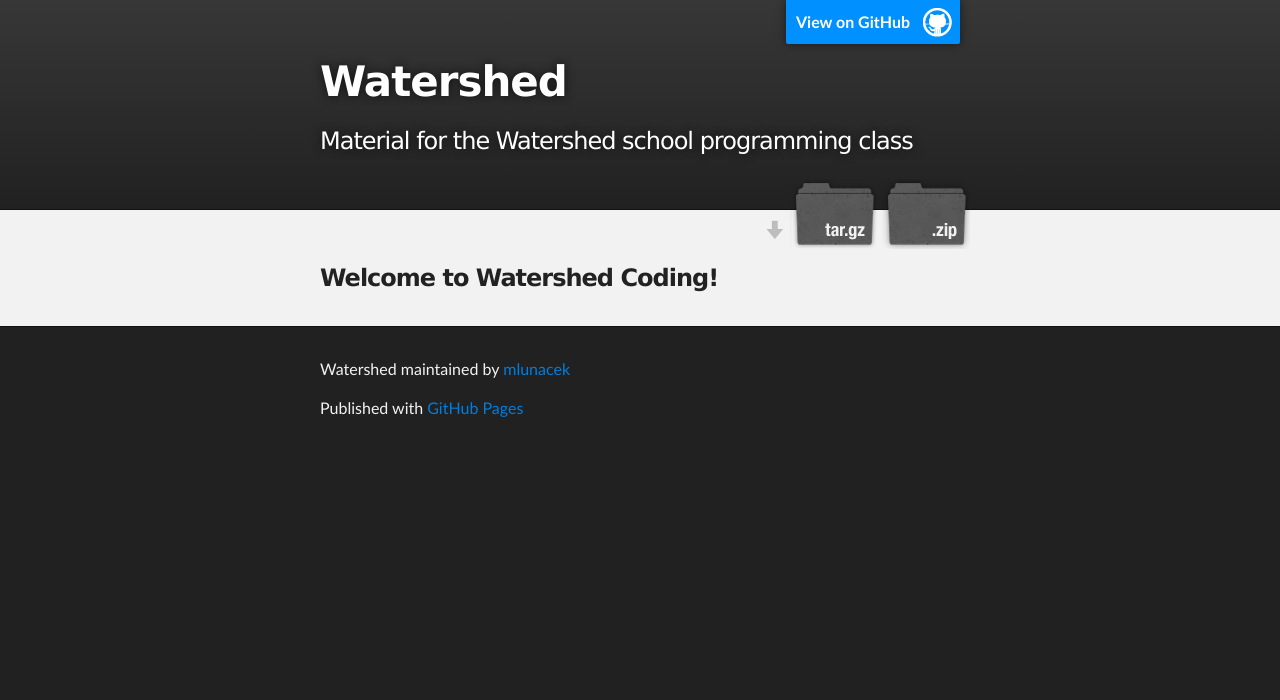
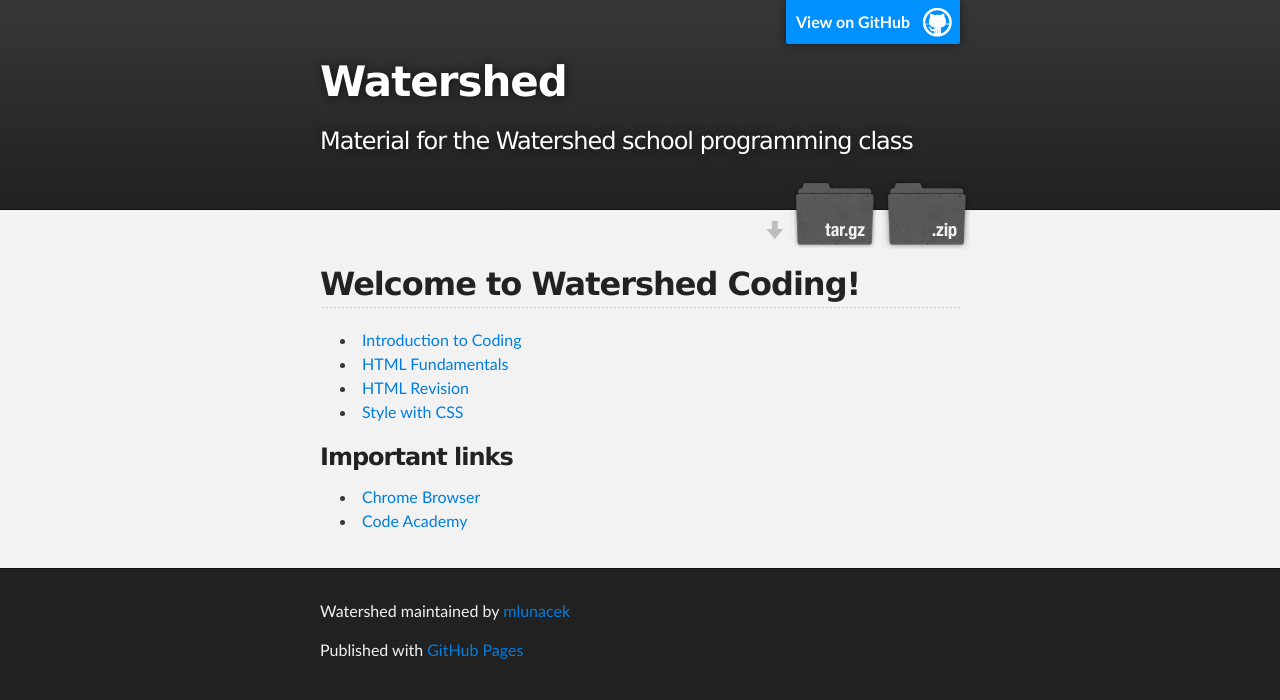
Before and after one commit to mlunacek/watershed, a plain HTML site: page index.html in a window 1280 px wide. Drawn offline with Linux system fonts and the light colour scheme.

Commit message:
Create gh-pages branch via GitHub

```diff
--- a/index.html
+++ b/index.html
@@ -31,8 +31,21 @@
     <!-- MAIN CONTENT -->
     <div id="main_content_wrap" class="outer">
       <section id="main_content" class="inner">
-        <h3>
-<a name="welcome-to-watershed-coding" class="anchor" href="#welcome-to-watershed-coding"><span class="octicon octicon-link"></span></a>Welcome to Watershed Coding!</h3>
+        <h2>
+<a name="welcome-to-watershed-coding" class="anchor" href="#welcome-to-watershed-coding"><span class="octicon octicon-link"></span></a>Welcome to Watershed Coding!</h2>
+
+<ul>
+<li><a href="https://github.com/mlunacek/watershed/tree/master/01_introduction_to_coding">Introduction to Coding</a></li>
+<li><a href="https://github.com/mlunacek/watershed/tree/master/02_html_fundamentals">HTML Fundamentals</a></li>
+<li><a href="https://github.com/mlunacek/watershed/tree/master/04_html_revision">HTML Revision</a></li>
+<li><a href="https://github.com/mlunacek/watershed/tree/master/05_Style_webpages_with_css">Style with CSS</a></li>
+</ul><h3>
+<a name="important-links" class="anchor" href="#important-links"><span class="octicon octicon-link"></span></a>Important links</h3>
+
+<ul>
+<li><a href="https://www.google.com/intl/en/chrome/browser/">Chrome Browser</a></li>
+<li><a href="http://www.codecademy.com/">Code Academy</a></li>
+</ul>
       </section>
     </div>
 
--- a/params.json
+++ b/params.json
@@ -1 +1 @@
-{"name":"Watershed","tagline":"Material for the Watershed school programming class","body":"### Welcome to Watershed Coding!\r\n\r\n","google":"","note":"Don't delete this file! It's used internally to help with page regeneration."}
+{"name":"Watershed","tagline":"Material for the Watershed school programming class","body":"## Welcome to Watershed Coding!\r\n\r\n- [Introduction to Coding](https://github.com/mlunacek/watershed/tree/master/01_introduction_to_coding)\r\n- [HTML Fundamentals](https://github.com/mlunacek/watershed/tree/master/02_html_fundamentals)\r\n- [HTML Revision](https://github.com/mlunacek/watershed/tree/master/04_html_revision)\r\n- [Style with CSS](https://github.com/mlunacek/watershed/tree/master/05_Style_webpages_with_css)\r\n\r\n### Important links\r\n- [Chrome Browser](https://www.google.com/intl/en/chrome/browser/)\r\n- [Code Academy](http://www.codecademy.com/)","google":"","note":"Don't delete this file! It's used internally to help with page regeneration."}
```
